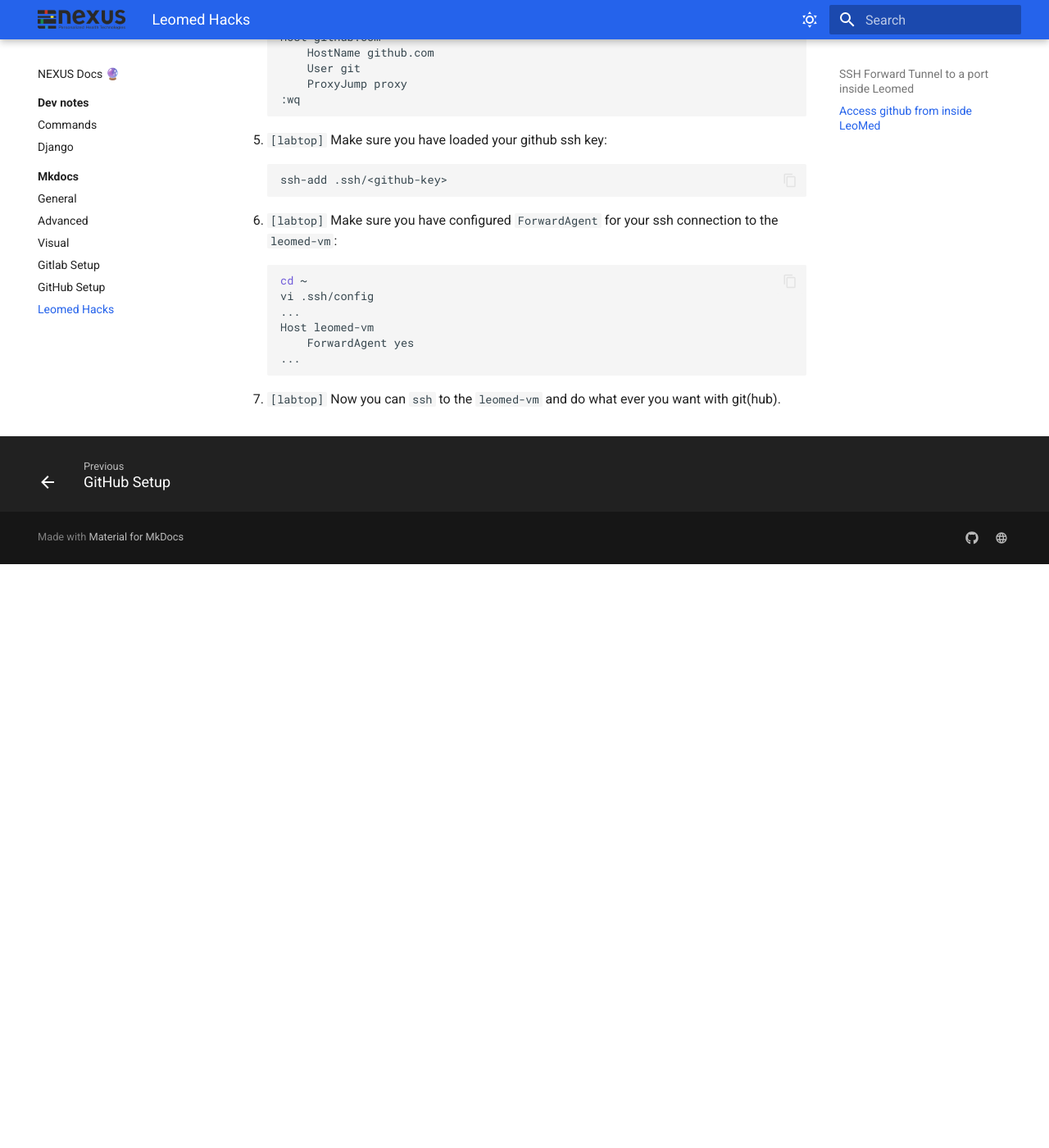
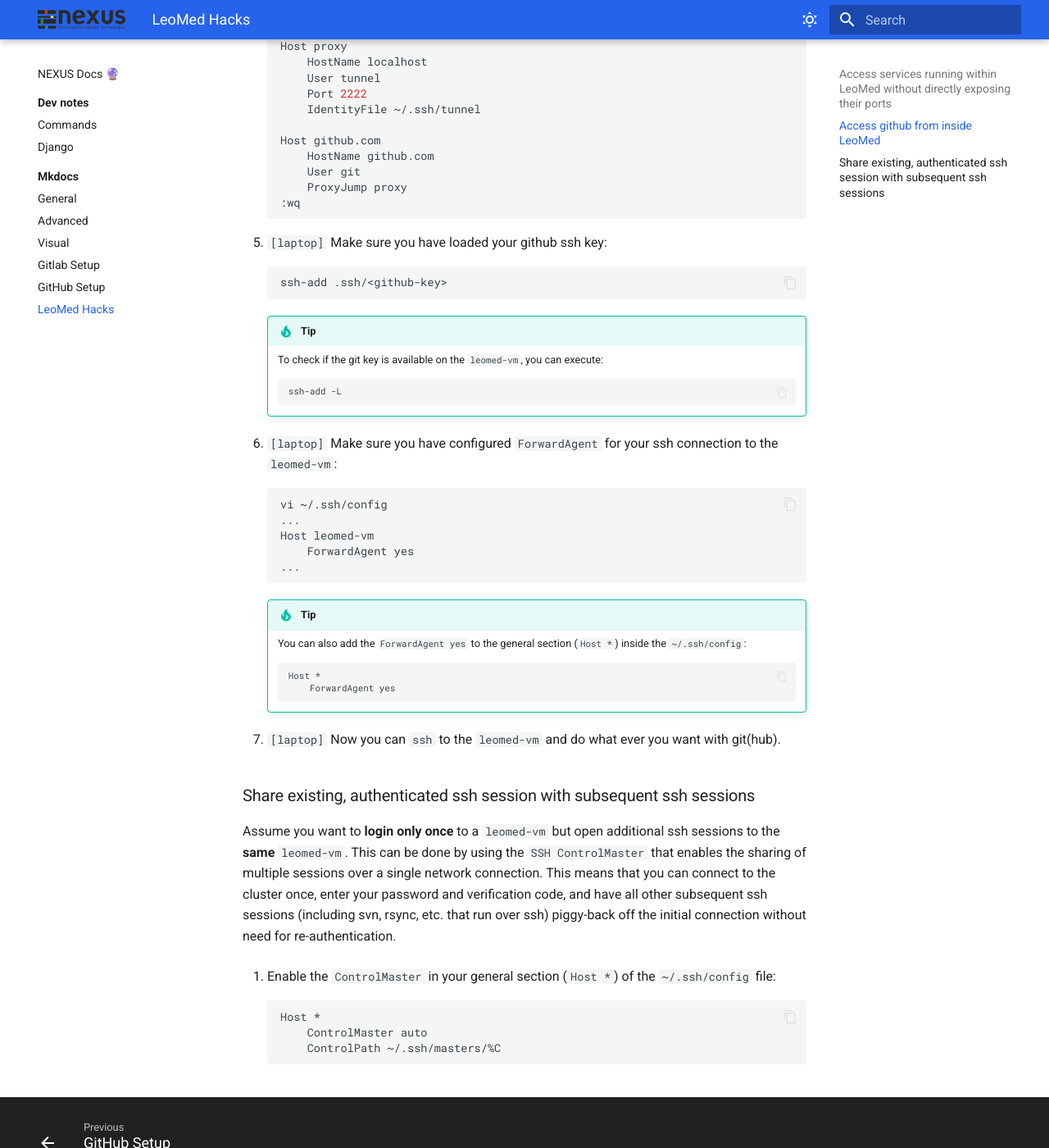
Before and after one commit to ETH-NEXUS/nexus-se-docs, an MkDocs documentation site: the page built from docs/docs/docs/leomed_hacks.md, in a window 1280 px wide and 1400 px high, scrolled down 1882 px. Shown: the whole window at 82% size. Built offline with MkDocs 1.6.1 and Material for MkDocs 9.7.7, drawn with Linux system fonts in a browser that asks for light colours; before the commit the page ends 2570 px from its top, so only the background shows below that; some of the changed text lies outside the part shown.

Commit message:
[DOC] added control master docu section

````diff
--- a/docs/docs/docs/leomed_hacks.md
+++ b/docs/docs/docs/leomed_hacks.md
@@ -1,10 +1,10 @@
 ---
-title: Leomed Hacks
+title: LeoMed Hacks
 ---
 
-### SSH Forward Tunnel to a port inside Leomed
+### Access services running within LeoMed without directly exposing their ports
 
-Let's assume we have a web-service installed on a LeoMed VM that is listening on port 8080. Now we want to access this service from our labtop **without** exposing the port 8080 to the internet.
+Let's assume we have a `web-service` (like a LabKey server) installed on a LeoMed VM that is listening on `port 8080`. Now we want to access this service from our laptop **without** exposing the `port 8080`.
 
 ```grafic
 +--------------+                    +--------------+
@@ -15,13 +15,13 @@ Let's assume we have a web-service installed on a LeoMed VM that is listening on
  localhost:8888 -------------------> leomed-vm:8080
 ```
 
-All we need to do, is creating a `forward ssh tunnel`:
+1. `[laptop]` All we need to do, is creating a **forward** ssh tunnel:
 
-```bash
-ssh -4 -N -T -L 8888:localhost:8080 <leomed-vm>
-```
+    ```bash
+    ssh -4 -N -T -L 8888:localhost:8080 <leomed-vm>
+    ```
 
-Now you are able to access `http://leomed-vm:8080` from your labtop using `http://localhost:8888`.
+Now you are able to access `http://leomed-vm:8080` from your laptop using `http://localhost:8888`.
 
 ### Access github from inside LeoMed
 
@@ -39,7 +39,7 @@ Let's assume you want to have ssh access to github from inside LeoMed. This is p
 
 That can be setup going through the following steps:
 
-1. `[laptop]` Setup a local ssh-proxy using the following script:
+1. `[laptop]` Setup a local `ssh-proxy` using the following script:
 
     ```bash
     #!/usr/bin/env bash
@@ -67,14 +67,16 @@ That can be setup going through the following steps:
     fi
     ```
 
-2. `[labtop]` Create a reverse ssh tunnel:
+    !!! tip
+        I personally store this script in `~/.local/bin/ssh-proxy` to be able to run it whenever needed.
+
+2. `[laptop]` Create a **reverse** ssh tunnel:
 
     ```bash
     ssh -4 -N -T -R 2222:localhost:2222 <leomed-vm>
     ```
 
-
-3. `[labtop]` Copy over the private key of the tunnel (created by the script in 1.):
+3. `[laptop]` Copy over the private key of the tunnel (created by the script in 1.):
 
     ```bash
     cd ~
@@ -99,21 +101,45 @@ That can be setup going through the following steps:
     :wq
     ```
 
-5. `[labtop]` Make sure you have loaded your github ssh key:
+5. `[laptop]` Make sure you have loaded your github ssh key:
 
     ```bash
     ssh-add .ssh/<github-key>
     ```
 
-6. `[labtop]` Make sure you have configured `ForwardAgent` for your ssh connection to the `leomed-vm`:
+    !!! tip
+        To check if the git key is available on the `leomed-vm`, you can execute:
+        ```bash
+        ssh-add -L
+        ```
+
+6. `[laptop]` Make sure you have configured `ForwardAgent` for your ssh connection to the `leomed-vm`:
 
     ```bash
-    cd ~
-    vi .ssh/config
+    vi ~/.ssh/config
     ...
     Host leomed-vm
         ForwardAgent yes
     ...
     ```
 
-7. `[labtop]` Now you can `ssh` to the `leomed-vm` and do what ever you want with git(hub).
+    !!! tip
+        You can also add the `ForwardAgent yes` to the general section (`Host *`) inside the `~/.ssh/config`:
+        ```bash
+        Host *
+            ForwardAgent yes
+        ```
+
+7. `[laptop]` Now you can `ssh` to the `leomed-vm` and do what ever you want with git(hub).
+
+### Share existing, authenticated ssh session with subsequent ssh sessions
+
+Assume you want to **login only once** to a `leomed-vm` but open additional ssh sessions to the **same** `leomed-vm`. This can be done by using the `SSH ControlMaster` that enables the sharing of multiple sessions over a single network connection. This means that you can connect to the cluster once, enter your password and verification code, and have all other subsequent ssh sessions (including svn, rsync, etc. that run over ssh) piggy-back off the initial connection without need for re-authentication.
+
+1. Enable the `ControlMaster` in your general section (`Host *`) of the `~/.ssh/config` file:
+
+    ```bash
+    Host *
+        ControlMaster auto
+        ControlPath ~/.ssh/masters/%C
+    ```
````
